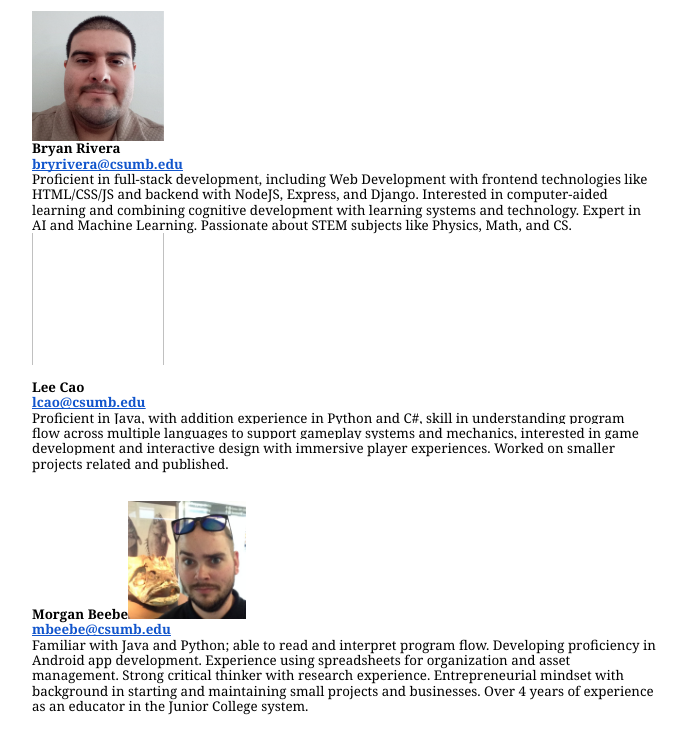
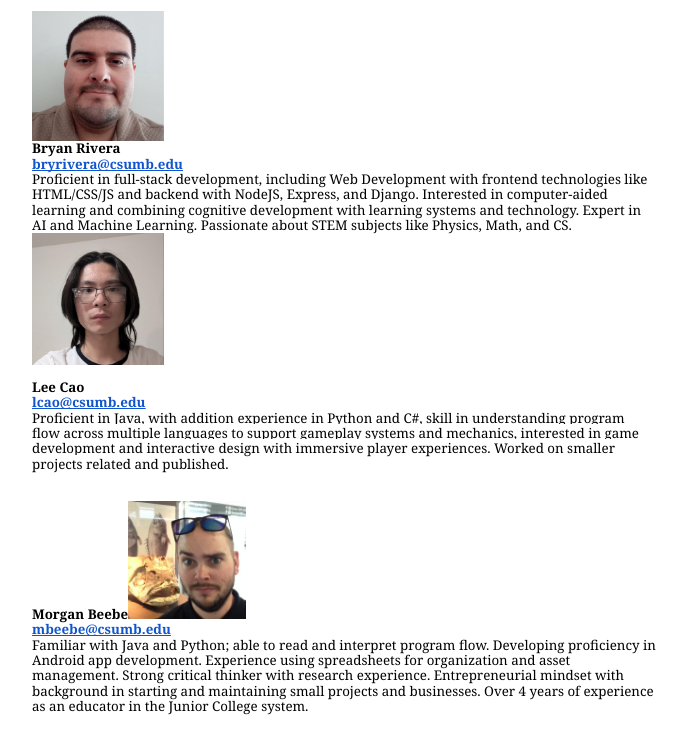
Before and after one commit to Alexander-CSU/CSUEduOtter, a plain HTML site: page index.html in a window 1280 px wide. Shown: the part 1542-2296 px from the top of the page, without its empty margins (72-758 px from the left). Drawn offline with Linux system fonts and the light colour scheme; files whose address does not match are found by name; a web font is replaced by a local one.

Commit message:
Update index.html

```diff
--- a/index.html
+++ b/index.html
@@ -544,7 +544,7 @@
             Learning. Passionate about STEM subjects like Physics, Math, and CS.</span></p>
     <p class="c7"><span
             style="overflow: hidden; display: inline-block; margin: 0.00px 0.00px; border: 0.00px solid #000000; transform: rotate(0.00rad) translateZ(0px); -webkit-transform: rotate(0.00rad) translateZ(0px); width: 132.00px; height: 132.00px;"><img
-                alt="" src="images/lee.jpg"
+                alt="" src="lee.jpg"
                 style="width: 132.00px; height: 176.00px; margin-left: 0.00px; margin-top: -22.00px; transform: rotate(0.00rad) translateZ(0px); -webkit-transform: rotate(0.00rad) translateZ(0px);"
                 title=""></span></p>
     <p class="c3"><span class="c0"></span></p>
```
